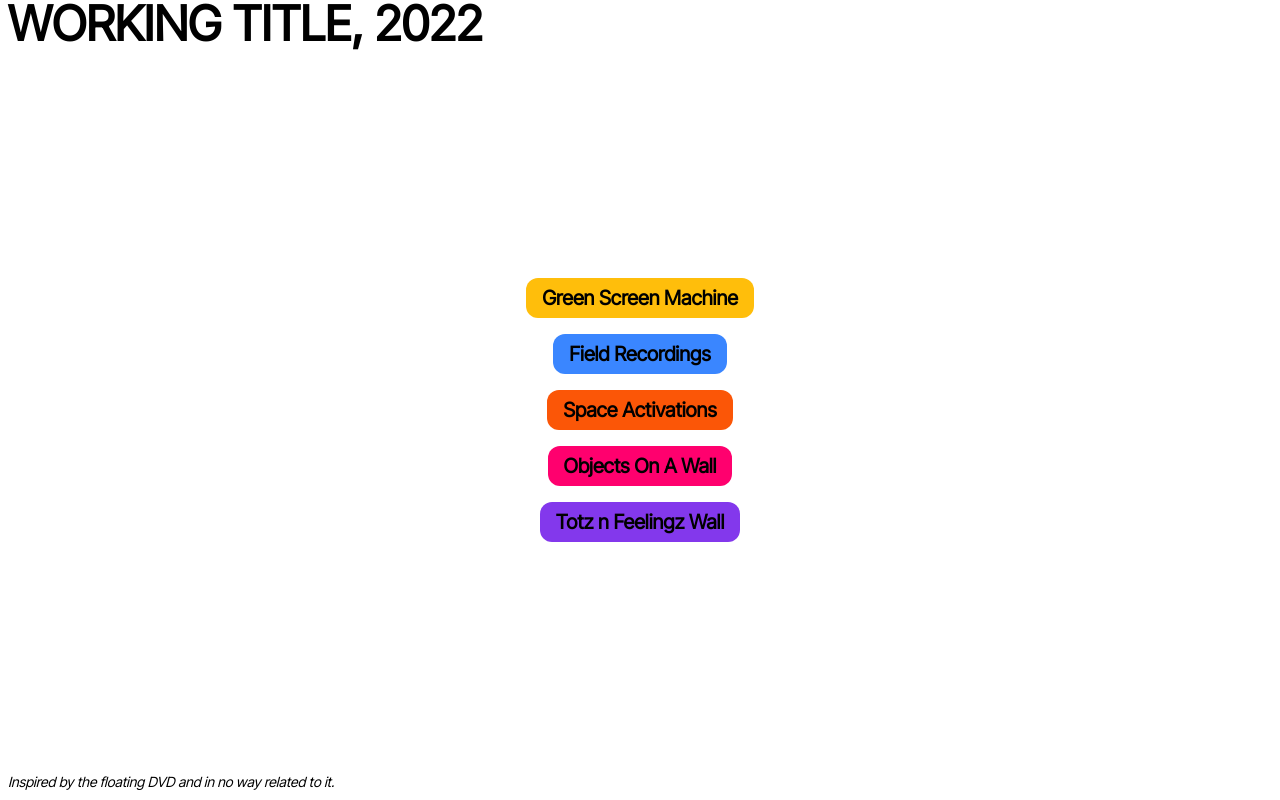
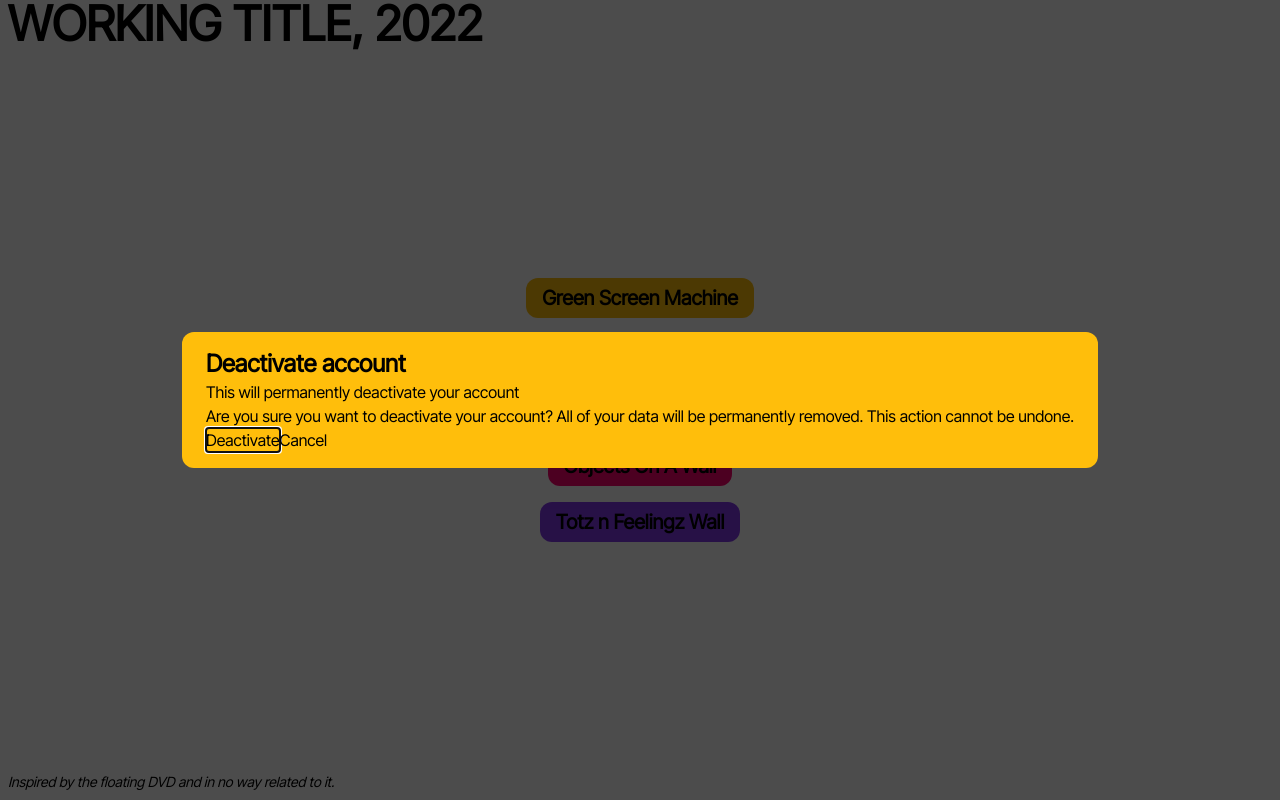
Before and after one commit to syahshiimi/dblspace_archives_2022, a Next.js app: page / in a window 1280 px wide. Built offline with nearby package versions, Linux system fonts and the light colour scheme.

Commit message:
add useStates

```diff
--- a/components/floatingpills.tsx
+++ b/components/floatingpills.tsx
@@ -3,10 +3,12 @@ import { ReactNode } from "react";
 type FloatingPillsProps = {
     pillColor: string;
     children: ReactNode;
+    setIsOpen: any;
+    isOpen: any;
 }
-const FloatingPills = ({ pillColor, children }: FloatingPillsProps) => {
+const FloatingPills = ({ pillColor, children, setIsOpen }: FloatingPillsProps) => {
     return (
-        <div className={`flex flex-row ${pillColor} w-fit px-4 py-5 rounded-xl`} >
+        <div className={`flex flex-row ${pillColor} w-fit px-4 py-5 rounded-xl`} onClick={() => setIsOpen(true)} >
             <p className="text-black text-xl font-semibold leading-[0px]">
                 {children}
             </p>
--- a/pages/index.tsx
+++ b/pages/index.tsx
@@ -1,7 +1,11 @@
+import { useState, Fragment } from 'react'
 import Head from 'next/head'
 import FloatingPills from '../components/floatingpills'
+import { Dialog, Transition } from '@headlessui/react'
 
 export default function Home() {
+    let [isOpen, setIsOpen] = useState(true)
+
     return (
         <>
             <Head>
@@ -9,21 +13,58 @@ export default function Home() {
                 <meta name="description" content="SAJ" />
                 <link rel="icon" href="/favicon.ico" />
             </Head>
+            <Transition
+                show={isOpen}
+                enter="transition duration-100 ease-out"
+                enterFrom="transform scale-95 opacity-0"
+                enterTo="transform scale-100 opacity-100"
+                leave="transition duration-75 ease-out"
+                leaveFrom="transform scale-100 opacity-100"
+                leaveTo="transform scale-75 opacity-0"
+                as={Fragment}
+            >
+                <Dialog
+                    open={isOpen}
+                    onClose={() => setIsOpen(false)}
+                    className="z-50 inset-0 fixed flex justify-center items-center "
+                >
+                    <div className="fixed inset-0 bg-black/70 " aria-hidden="true" />
+                    <Dialog.Panel className="z-10 bg-mikado-yellow px-6 py-4 rounded-xl">
+                        <Dialog.Title
+                            className={"text-2xl font-bold text-black"}>Deactivate account</Dialog.Title>
+
+                        <Dialog.Description>
+                            This will permanently deactivate your account
+                        </Dialog.Description>
+
+                        <p>
+                            Are you sure you want to deactivate your account? All of your data
+                            will be permanently removed. This action cannot be undone.
+                        </p>
+
+                        <button onClick={() => setIsOpen(false)}>Deactivate</button>
+                        <button onClick={() => setIsOpen(false)}>Cancel</button>
+                    </Dialog.Panel>
+
+                </Dialog>
+            </Transition>
+
+
             <div className="flex flex-col items-center justify-center grow">
                 <div className='container mx-auto flex flex-col gap-4 items-center justify-center '>
-                    <FloatingPills pillColor='bg-mikado-yellow gap-4'>
+                    <FloatingPills pillColor="bg-mikado-yellow gap-4" setIsOpen={setIsOpen} isOpen={isOpen}>
                         Green Screen Machine
                     </FloatingPills>
-                    <FloatingPills pillColor='bg-brilliant-azure'>
+                    <FloatingPills pillColor="bg-brilliant-azure">
                         Field Recordings
                     </FloatingPills>
-                    <FloatingPills pillColor='bg-willpower-orange'>
+                    <FloatingPills pillColor="bg-willpower-orange">
                         Space Activations
                     </FloatingPills>
-                    <FloatingPills pillColor='bg-vivid-raspberry' >
+                    <FloatingPills pillColor="bg-vivid-raspberry" >
                         Objects On A Wall
                     </FloatingPills>
-                    <FloatingPills pillColor='bg-blue-violet' >
+                    <FloatingPills pillColor="bg-blue-violet" >
                         Totz n Feelingz Wall
                     </FloatingPills>
                 </div>
```
